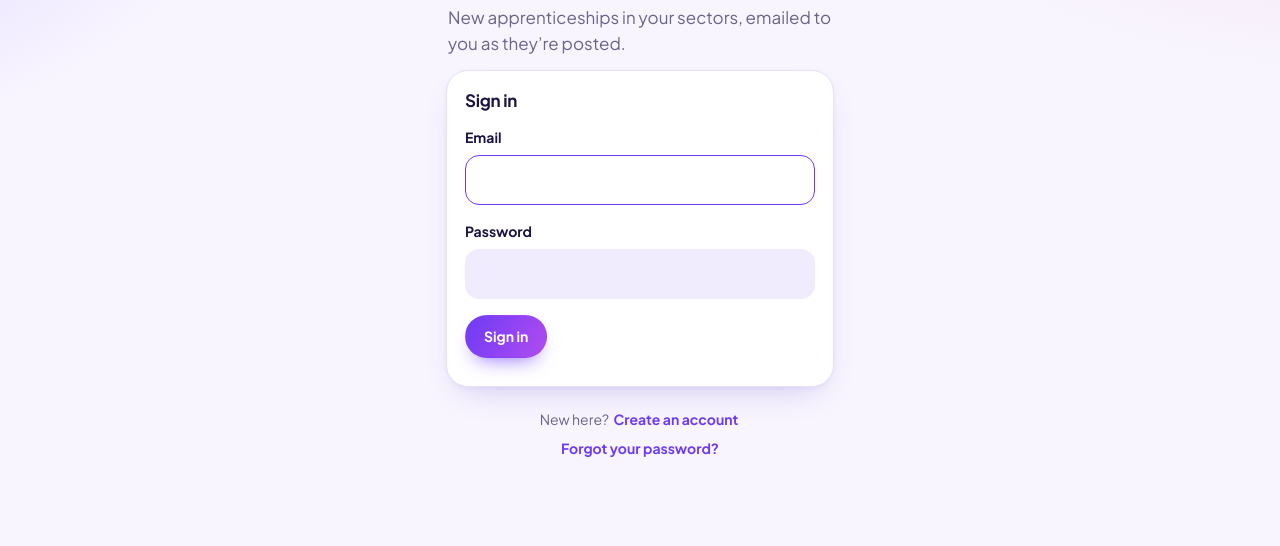
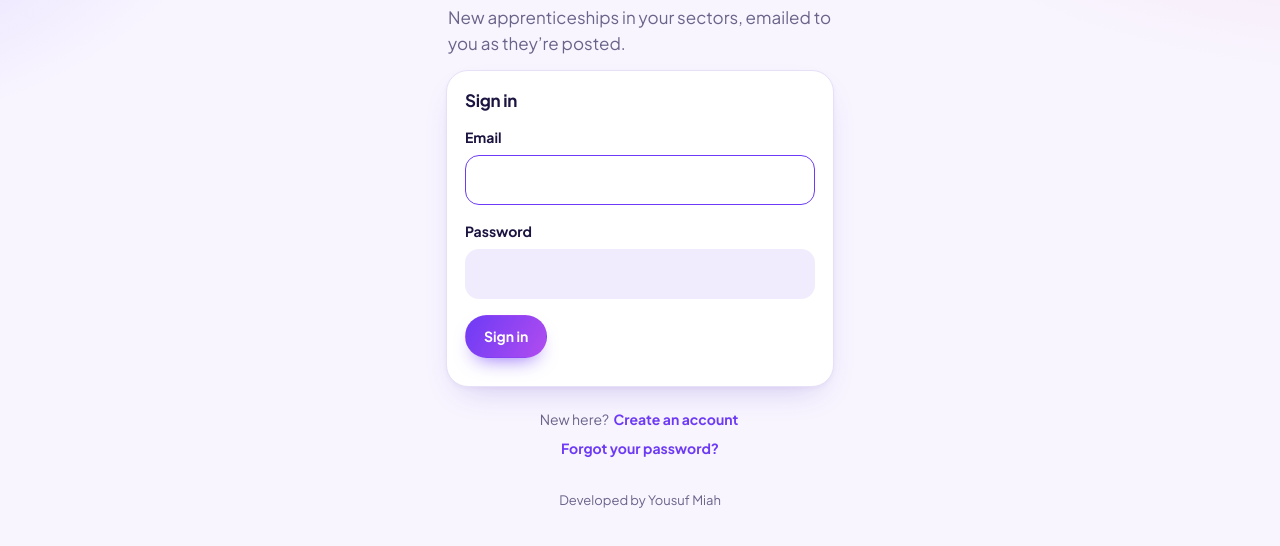
Before and after one commit to YousufMiahh/FirstDibs, a plain HTML site: page site/index.html in a window 1280 px wide. Shown: the part 124-670 px from the top of the page. Drawn offline with nearby package versions, Linux system fonts and the light colour scheme.

Commit message:
Add Developed by Yousuf Miah credit

```diff
--- a/site/index.html
+++ b/site/index.html
@@ -32,6 +32,7 @@
     <p class="state" id="authMsg" style="margin:10px 0 0" aria-live="polite"></p>
   </div>
   <p class="auth-switch" id="authSwitch"></p>
+  <p class="credit">Developed by Yousuf Miah</p>
 </div>
 
 <!-- The app -->
@@ -156,6 +157,7 @@
       </div>
     </div>
   </section>
+  <p class="credit">Developed by Yousuf Miah</p>
 </div>
 
 <div id="toast" hidden role="status"></div>
--- a/site/styles.css
+++ b/site/styles.css
@@ -194,6 +194,7 @@ textarea{min-height:100px;resize:vertical;line-height:1.45}
 .gate .mark{font-size:44px;margin:0 2px 10px}
 .gate .lede{font-size:17px}
 
+.credit{text-align:center;color:var(--muted);font-size:13px;margin:28px 0 8px}
 #toast{position:fixed;left:50%;bottom:calc(96px + env(safe-area-inset-bottom,0px));transform:translateX(-50%);z-index:40;max-width:90vw;text-align:center;
   background:var(--ink);color:var(--bg);padding:12px 20px;border-radius:999px;font-size:14px;font-weight:700;box-shadow:0 14px 34px -10px rgba(27,19,64,.5)}
 @media (min-width:720px){#toast{bottom:28px}}
```
